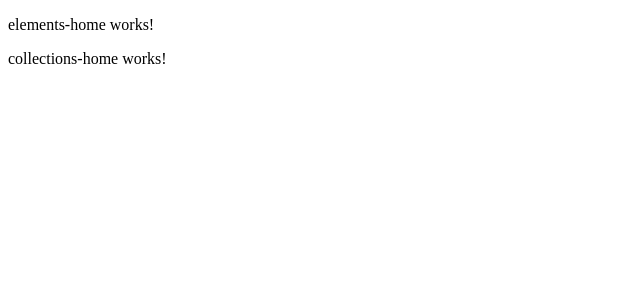
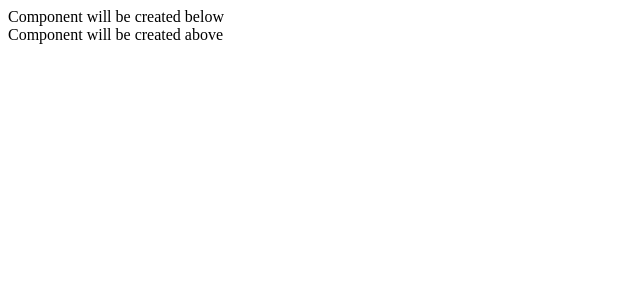
Before and after one commit to GuillaumeCleris/mooc_angular, an Angular app in the folder comps/: page / in a window 1280 px wide. Shown: the top 300 px of the page, without its empty margins (0-640 px from the left). Built offline with nearby package versions, Linux system fonts and the light colour scheme.

Commit message:
module rooting

```diff
--- a/comps/src/app/app.component.html
+++ b/comps/src/app/app.component.html
@@ -1,5 +1,5 @@
-<app-elements-home></app-elements-home>
-
-<app-collections-home></app-collections-home>
+<div> Component will be created below </div>
 
 <router-outlet></router-outlet>
+
+<div> Component will be created above </div>
--- a/comps/src/app/collections/collections-routing.module.ts
+++ b/comps/src/app/collections/collections-routing.module.ts
@@ -1,7 +1,9 @@
 import { NgModule } from '@angular/core';
 import { RouterModule, Routes } from '@angular/router';
-
-const routes: Routes = [];
+import { CollectionsHomeComponent } from './collections-home/collections-home.component';
+const routes: Routes = [
+  {path : 'collections', component: CollectionsHomeComponent}
+];
 
 @NgModule({
   imports: [RouterModule.forChild(routes)],
--- a/comps/src/app/collections/collections.module.ts
+++ b/comps/src/app/collections/collections.module.ts
@@ -13,6 +13,6 @@ import { CollectionsHomeComponent } from './collections-home/collections-home.co
     CommonModule,
     CollectionsRoutingModule
   ],
-  exports: [CollectionsHomeComponent]
+  exports: []
 })
 export class CollectionsModule { }
--- a/comps/src/app/elements/elements-routing.module.ts
+++ b/comps/src/app/elements/elements-routing.module.ts
@@ -1,7 +1,9 @@
 import { NgModule } from '@angular/core';
 import { RouterModule, Routes } from '@angular/router';
-
-const routes: Routes = [];
+import { ElementsHomeComponent } from './elements-home/elements-home.component';
+const routes: Routes = [
+  { path : 'elements', component: ElementsHomeComponent }
+];
 
 @NgModule({
   imports: [RouterModule.forChild(routes)],
--- a/comps/src/app/elements/elements.module.ts
+++ b/comps/src/app/elements/elements.module.ts
@@ -13,6 +13,6 @@ import { ElementsHomeComponent } from './elements-home/elements-home.component';
     CommonModule,
     ElementsRoutingModule
   ],
-  exports: [ElementsHomeComponent]
+  exports: []
 })
 export class ElementsModule { }
```
